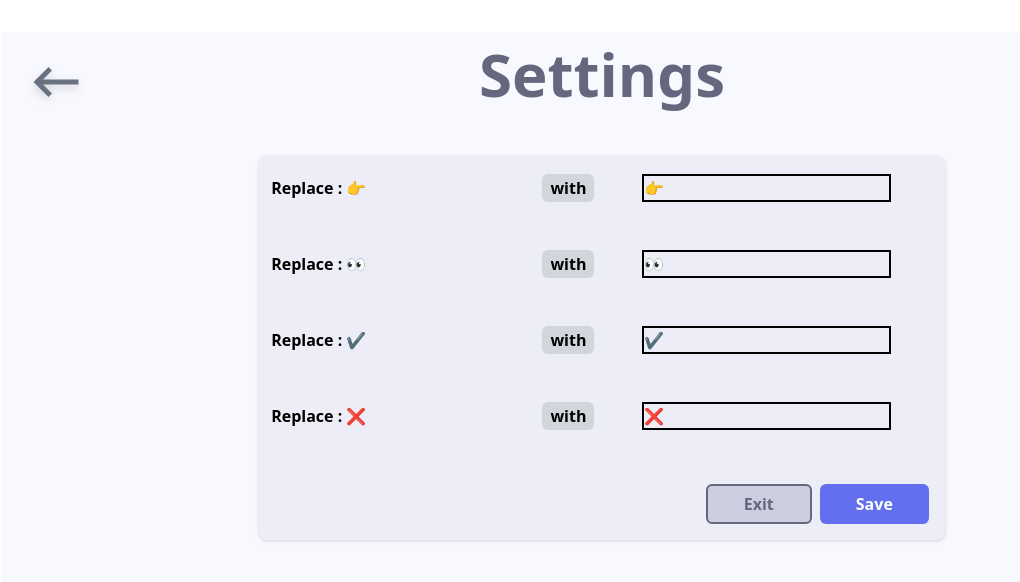
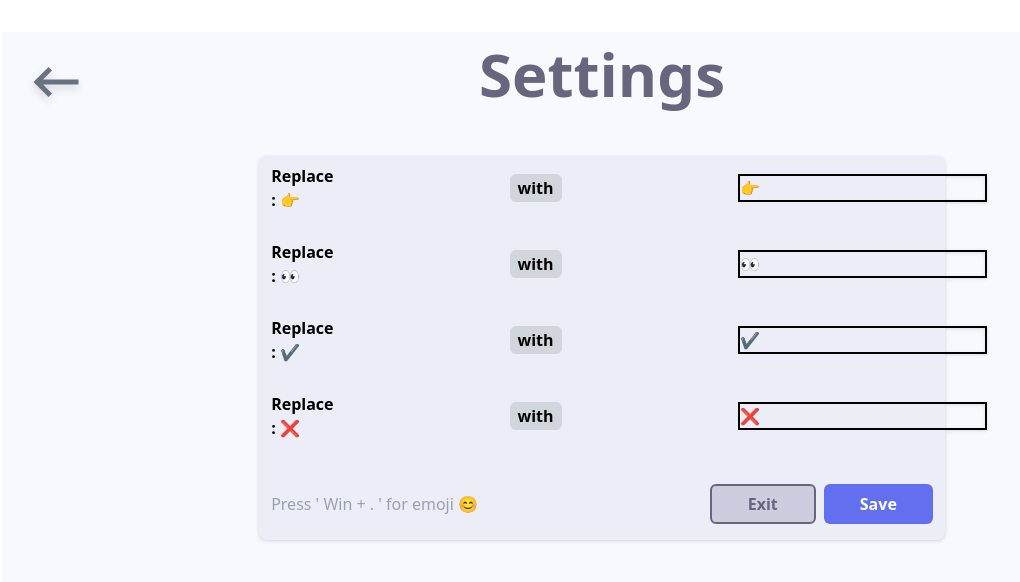
Before and after one commit to IkhMoh/to-do-list, a React (Vite) app: page /settings in a window 1280 px wide. Shown: the top 582 px of the page, without its empty margins (38-1058 px from the left). Built offline with nearby package versions, Linux system fonts and the light colour scheme.

Commit message:
Emoji completion

```diff
--- a/src/App.jsx
+++ b/src/App.jsx
@@ -11,12 +11,12 @@ import { ChangeEmoji } from "./contexts/changeEmoji";
 const App = () => {
   const [exit, setExit] = useState(true);
   const [exitEdit, setExitEdit] = useState(true);
-  const [emoji, setEmoji] = useState({
-    first: "👉",
-    second: "👀",
-    yas: "✔",
-    no: "❌",
-  });
+  const [emoji, setEmoji] = useState(
+    localStorage.getItem("the_data_of_emogi")
+      ? JSON.parse(localStorage.getItem("the_data_of_emogi"))
+      : { first: "👉", second: "👀", yas: "✔", no: "❌" }
+  );
+  const [newEmoji, setNewEmoji] = useState(emoji);
   const [newTaxt, setNewTaxt] = useState({ value: "", idd: 0 });
   const [filterButton, setFilterButton] = useState("all");
   const [taskvalue, setTaskvalue] = useState(
@@ -28,6 +28,9 @@ const App = () => {
   useEffect(() => {
     window.localStorage.setItem("the_data_of_list", JSON.stringify(taskvalue));
   }, [taskvalue]);
+  useEffect(() => {
+    window.localStorage.setItem("the_data_of_emogi", JSON.stringify(emoji));
+  }, [emoji]);
 
   function handleAlertTaxt() {
     setExit(!exit);
@@ -104,7 +107,7 @@ const App = () => {
         newTaxt={newTaxt}
         handleEditClick={handleEditClick}
       />
-      <ChangeEmoji.Provider value={{ emoji, setEmoji }}>
+      <ChangeEmoji.Provider value={{ emoji, setEmoji, newEmoji, setNewEmoji }}>
         <main className="bg-[var(--prim)]  h-lvh mx-3 sm:mx-10 my-8 ">
           {/* <div>
           <h1 className="font-bold text-5xl md:text-6xl text-center  text-[var(--text)]">
--- a/src/components/Filter.jsx
+++ b/src/components/Filter.jsx
@@ -1,6 +1,8 @@
 import "react";
-
+import { ChangeEmoji } from "../contexts/changeEmoji";
+import { useContext } from "react";
 const Filter = ({ setFilterButton, filterButton }) => {
+  const { emoji, setEmoji } = useContext(ChangeEmoji);
   return (
     <div className="  bg-transparent h-fit w-fit md:text-xl drop-shadow-lg text-[var(--text)] font-bold rounded-lg flex justify-between hover:drop-shadow transition">
       <button
@@ -23,7 +25,7 @@ const Filter = ({ setFilterButton, filterButton }) => {
             : " cursor-pointer transition  pl-2 sm:pl-5 pr-2 sm:pr-5 py-1.5 sm:py-2.5 border-2 mx-0.5 rounded-lg"
         }
       >
-        ✔
+        {emoji.yas}
       </button>
       <button
         value="non"
@@ -34,7 +36,7 @@ const Filter = ({ setFilterButton, filterButton }) => {
             : " cursor-pointer transition pl-2 sm:pl-5 pr-2 sm:pr-5 py-1.5 sm:py-2.5  border-2 rounded-lg"
         }
       >
-        ❌
+        {emoji.no}
       </button>
     </div>
   );
--- a/src/components/Home.jsx
+++ b/src/components/Home.jsx
@@ -4,6 +4,8 @@ import Filter from "./Filter";
 import Task from "./Task";
 import { MdSettingsSuggest } from "react-icons/md";
 import { Link } from "react-router-dom";
+
+
 const Home = ({
   handleAlertTaxt,
   exit,
@@ -27,7 +29,7 @@ const Home = ({
             <MdSettingsSuggest />
           </Link>
         </h1>
-        <div className="w-8/9 lg:w-5/6 mx-auto mt-20 flex justify-between">
+        <div className="w-8/9 lg:w-5/6 mx-auto mt-12 flex justify-between">
           <AddTask handleAlertTaxt={handleAlertTaxt} exit={exit} />
           <Filter
             setFilterButton={setFilterButton}
--- a/src/components/Settings.jsx
+++ b/src/components/Settings.jsx
@@ -4,7 +4,16 @@ import { Link } from "react-router-dom";
 import { ChangeEmoji } from "../contexts/changeEmoji";
 import { useContext } from "react";
 const Settings = () => {
-  const { emoji, setEmoji } = useContext(ChangeEmoji);
+  const { emoji, setEmoji, newEmoji, setNewEmoji } = useContext(ChangeEmoji);
+
+  function handleSaveClick() {
+    setEmoji({
+      first: newEmoji.first,
+      second: newEmoji.second,
+      yas: newEmoji.yas,
+      no: newEmoji.no,
+    });
+  }
   return (
     <div>
       <div>
@@ -21,53 +30,71 @@ const Settings = () => {
 
       <div className="w-7/7 mt-12 sm:w-4/7 md:w-4/7  h-96  mx-auto  rounded-lg  bg-[var(--graylite)]  drop-shadow">
         <div className="h-80">
-          <div className="h-1/5 m-3 flex items-center font-bold">
-            <span className="mr-44">Replace : {emoji.first} </span>
+          <div className="h-1/5 m-3 flex items-center font-bold space-x-44 ">
+            <span className="flex-1">Replace : {emoji.first} </span>
             <span className="bg-gray-300 px-2 py-0.5 rounded-md">with</span>
             <input
-              value={emoji.first}
+              title="Press ' Win + . '  for emoji 😊"
+              onChange={(e) => setNewEmoji({ ...emoji, first: e.target.value })}
+              value={newEmoji.first}
               type="text"
-              className="ml-12 border-2 border-black"
+              className="flex-1 border-2 border-black"
             />
           </div>
-          <div className="h-1/5 m-3 flex items-center font-bold">
+          <div className="h-1/5 m-3 flex items-center font-bold space-x-44">
             {" "}
-            <span className="mr-44">Replace : {emoji.second} </span>
+            <span className="flex-1">Replace : {emoji.second} </span>
             <span className="bg-gray-300 px-2 py-0.5 rounded-md">with</span>
             <input
-              value={emoji.second}
+              title="Press ' Win + . '  for emoji 😊"
+              onChange={(e) =>
+                setNewEmoji({ ...emoji, second: e.target.value })
+              }
+              value={newEmoji.second}
               type="text"
-              className="ml-12 border-2 border-black"
+              className="flex-1 border-2 border-black"
             />
           </div>
-          <div className="h-1/5 m-3 flex items-center font-bold">
+          <div className="h-1/5 m-3 flex items-center font-bold space-x-44">
             {" "}
-            <span className="mr-44">Replace : {emoji.yas} </span>
+            <span className="flex-1">Replace : {emoji.yas} </span>
             <span className="bg-gray-300 px-2 py-0.5 rounded-md">with</span>
             <input
-              value={emoji.yas}
+              title="Press ' Win + . '  for emoji 😊"
+              onChange={(e) => setNewEmoji({ ...emoji, yas: e.target.value })}
+              value={newEmoji.yas}
               type="text"
-              className="ml-12 border-2 border-black"
+              className="flex-1 border-2 border-black"
             />
           </div>
-          <div className="h-1/5 m-3 flex items-center font-bold">
-            {" "}
-            <span className="mr-44">Replace : {emoji.no} </span>
+          <div className="h-1/5 m-3 flex items-center font-bold space-x-44">
+            <span className="flex-1">Replace : {emoji.no} </span>
             <span className="bg-gray-300 px-2 py-0.5 rounded-md">with</span>
             <input
-              value={emoji.no}
+              title="Press ' Win + . '  for emoji 😊"
+              onChange={(e) => setNewEmoji({ ...emoji, no: e.target.value })}
+              value={newEmoji.no}
               type="text"
-              className="ml-12 border-2 border-black"
+              className="flex-1 border-2 border-black"
             />
           </div>
-          <div className=" h-1/5 flex justify-end">
-            <div className=" flex justify-end mt-6 mr-2  md:mr-4 ">
-              <button className="py-1.5 h-fit  px-9 bg-[var(--gray)] text-[var(--text)] border-2 font-bold rounded-md hover:shadow-md mx-2">
-                Exit
-              </button>
-              <button className="py-2 h-fit px-9 bg-[var(--asasy)] text-white font-bold rounded-md hover:shadow-md">
-                Save
-              </button>
+          <div className=" h-1/5 flex justify-between m-3 ">
+            <div className="mt-8 text-gray-400">Press ' Win + . ' for emoji 😊 </div>
+
+            <div className=" flex justify-end mt-6    ">
+              <Link to="/">
+                <button className="py-1.5 h-fit  px-9 bg-[var(--gray)] text-[var(--text)] border-2 font-bold rounded-md hover:shadow-md mx-2">
+                  Exit
+                </button>
+              </Link>
+              <Link to="/">
+                <button
+                  onClick={handleSaveClick}
+                  className="py-2 h-fit px-9 bg-[var(--asasy)] text-white font-bold rounded-md hover:shadow-md"
+                >
+                  Save
+                </button>
+              </Link>
             </div>
           </div>
         </div>
--- a/src/components/Task.jsx
+++ b/src/components/Task.jsx
@@ -1,7 +1,9 @@
 import { MdCheckBoxOutlineBlank, MdCheckBox, MdDelete } from "react-icons/md";
 import { FiEdit3 } from "react-icons/fi";
-
+import { ChangeEmoji } from "../contexts/changeEmoji";
+import { useContext } from "react";
 const Task = ({ task, handleCheckboxClick, handleDeletTaskClick, handleAlertEdit, shawuId }) => {
+  const { emoji, setEmoji } = useContext(ChangeEmoji);
   return (
     <div className="bg-[var(--withe)]  shadow-lg mx-7 my-5 h-18  rounded-lg flex justify-between ">
       <div className="flex ml-2 space-x-2  w-11/12  whitespace-nowrap overflow-hidden ">
@@ -20,11 +22,11 @@ const Task = ({ task, handleCheckboxClick, handleDeletTaskClick, handleAlertEdit
         </span>
         <div className="mt-1.5 sm:mt-2 space-y-2 sm:space-y-0.5 ">
           <h2 className="text-sm sm:text-lg   max-h-10">
-            <span>👉 </span>
+            <span>{emoji.first} </span>
             <span className={task.checkbox ? "line-through  " : "  "}>
               {task.texttsak}
             </span>{" "}
-            <span> 👀</span>
+            <span> {emoji.second}</span>
           </h2>
           <h5 className="text-sm sm:text-lg ">
             <span>{task.time}</span> <span>{task.year}</span>
```
